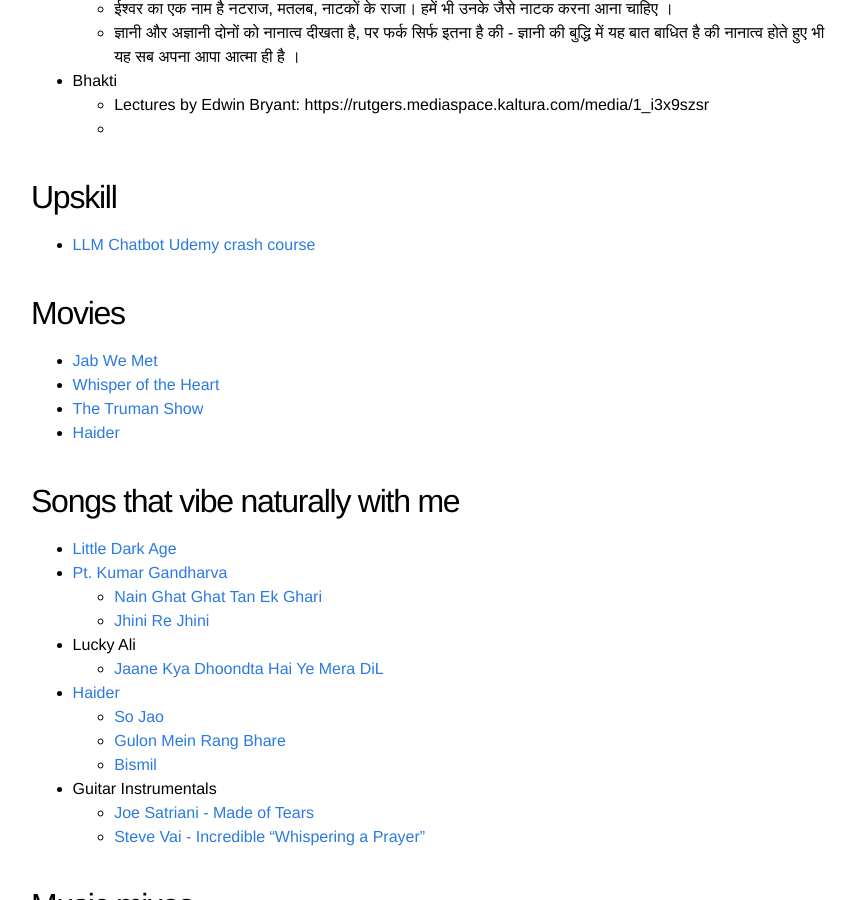
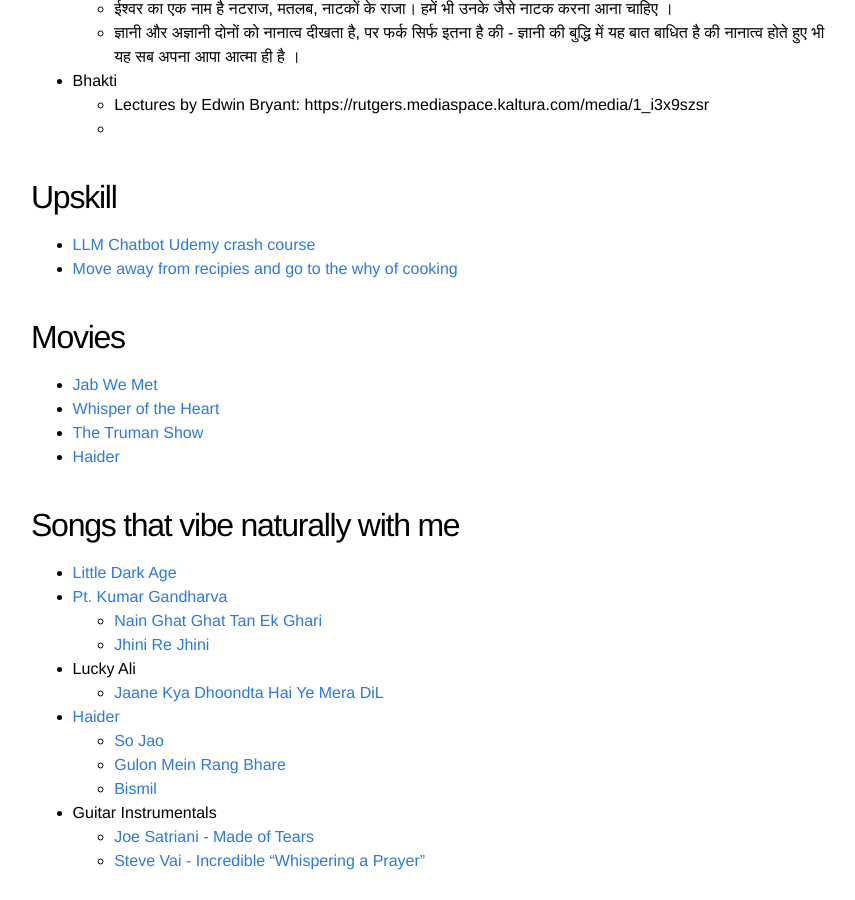
Before and after one commit to kislayabhi/kislayabhi.github.io, a Jekyll site: the page built from _posts/2024-7-23-My-personal-playlist.md, in a window 1280 px wide and 900 px high, scrolled down 996 px. Shown: the whole window, without its empty margins (209-1064 px from the left). Built offline with Jekyll 4.4.1, drawn with Linux system fonts in a browser that asks for light colours; comment, search, counter and statistics services are not loaded.

Commit message:
Add cooking philosophy resource to playlist
Added a new resource link about the philosophy of cooking.

```diff
--- a/_posts/2024-7-23-My-personal-playlist.md
+++ b/_posts/2024-7-23-My-personal-playlist.md
@@ -41,6 +41,7 @@ I only recently realized that there are certain things in the world that I etern
 
 ## Upskill
 * [LLM Chatbot Udemy crash course](https://www.udemy.com/course/the-local-llm-crash-course-build-a-hugging-face-ai-chatbot/?couponCode=ST11MT91624A)
+* [Move away from recipies and go to the why of cooking](https://youtu.be/Z9L-tJxPTGY)
 
 ## Movies
 *  [Jab We Met](https://www.imdb.com/title/tt1093370/)
```
